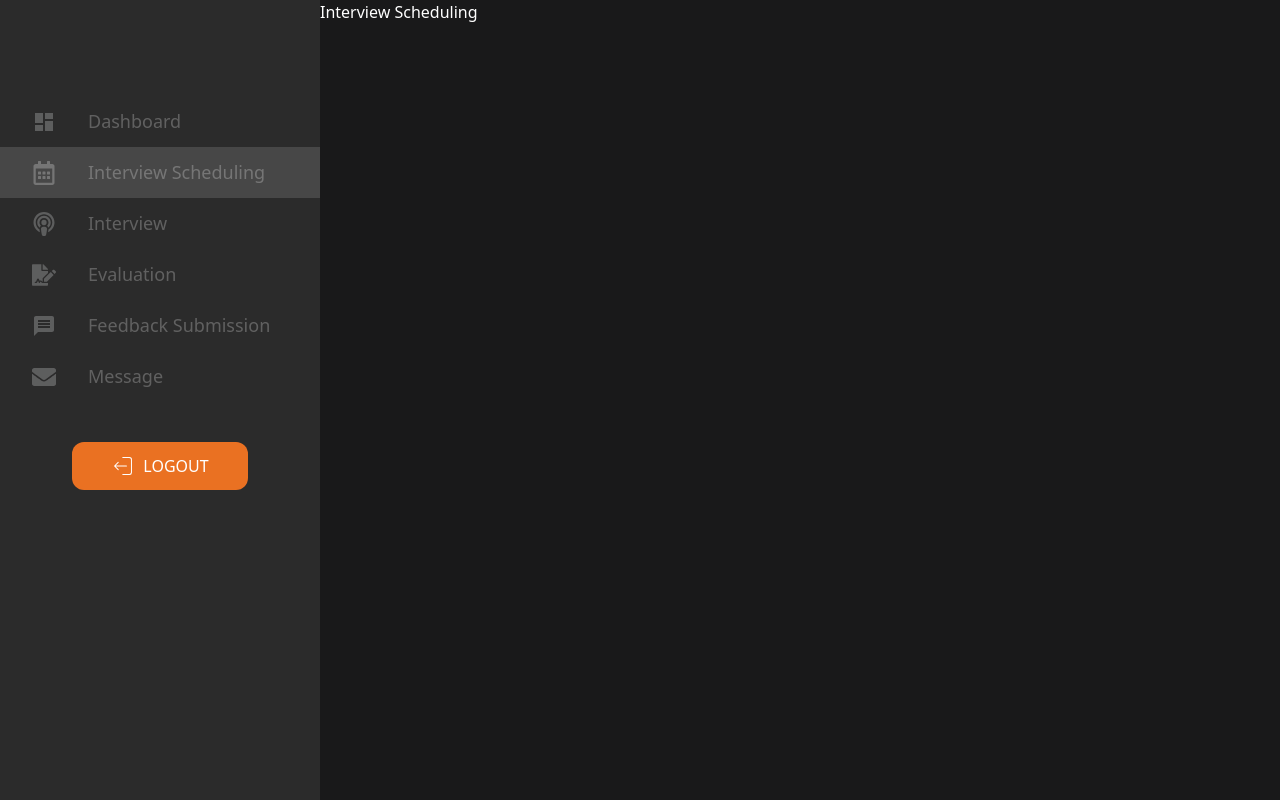
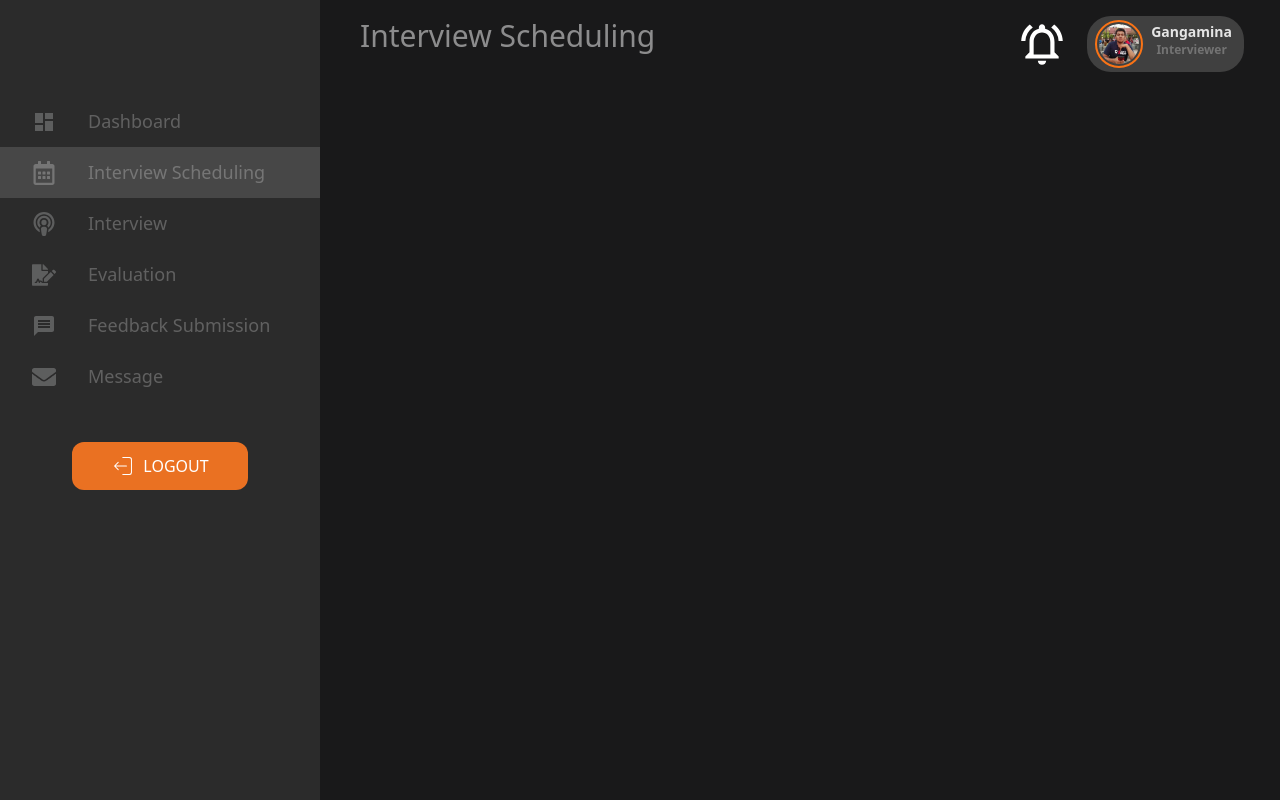
Before and after one commit to Rasindu99/MergX-Application-Tracking-System, a React (Create React App) app in the folder client/: page /scheduling in a window 1280 px wide. Built offline with nearby package versions, Linux system fonts and the light colour scheme; no server answers.

Commit message:
OtherPagesHeaderUpdate

```diff
--- a/client/src/Pages/interviewer/Evaluation.js
+++ b/client/src/Pages/interviewer/Evaluation.js
@@ -1,7 +1,10 @@
 import React from 'react'
-import InterviewNav from '../../Components/interviewercomp/InterviewNav'
+import InterviewNav from '../../Components/interviewercomp/InterviewNav';
+import Description from '../../Components/interviewercomp/InterviewerDes';
 
 export default function Evaluation() {
+  const name = 'Evaluation';
+
   return (
     <div>
         <div className='flex'>
@@ -9,7 +12,7 @@ export default function Evaluation() {
           <InterviewNav/>
         </div>
         <div>
-            <h1>Evaluation</h1>
+           <Description name={name} />
         </div>
         </div>
 
--- a/client/src/Pages/interviewer/Message.js
+++ b/client/src/Pages/interviewer/Message.js
@@ -1,7 +1,10 @@
-import React from 'react'
-import InterviewNav from '../../Components/interviewercomp/InterviewNav'
+import React from 'react';
+import InterviewNav from '../../Components/interviewercomp/InterviewNav';
+import Description from '../../Components/interviewercomp/InterviewerDes';
 
 export default function Message() {
+const name = 'Message';
+
   return (
     <div>
         <div className='flex'>
@@ -9,7 +12,7 @@ export default function Message() {
           <InterviewNav/>
         </div>
         <div>
-            <h1>Message</h1>
+          <Description name={name} />
         </div>
         </div>
 
--- a/client/src/Pages/interviewer/Scheduling.js
+++ b/client/src/Pages/interviewer/Scheduling.js
@@ -1,19 +1,18 @@
-import React from 'react'
-import InterviewNav from '../../Components/interviewercomp/InterviewNav'
+import React from 'react';
+import InterviewNav from '../../Components/interviewercomp/InterviewNav';
+import Description from '../../Components/interviewercomp/InterviewerDes';
 
 export default function Scheduling() {
+  const name = 'Interview Scheduling';
+
   return (
-    <div>
-        <div className='flex'>
-        <div>
-          <InterviewNav/>
-        </div>
-        <div>
-            <h1>Interview Scheduling</h1>
-        </div>
-        </div>
-
-
+    <div className='flex'>
+      <div>
+        <InterviewNav />
+      </div>
+      <div>
+        <Description name={name} />
+      </div>
     </div>
-  )
+  );
 }
```
